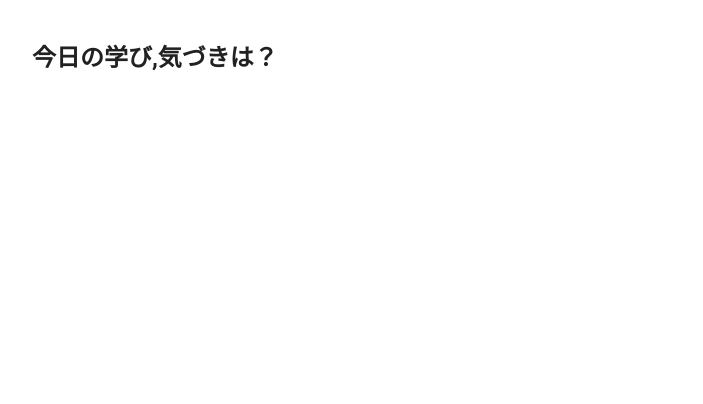
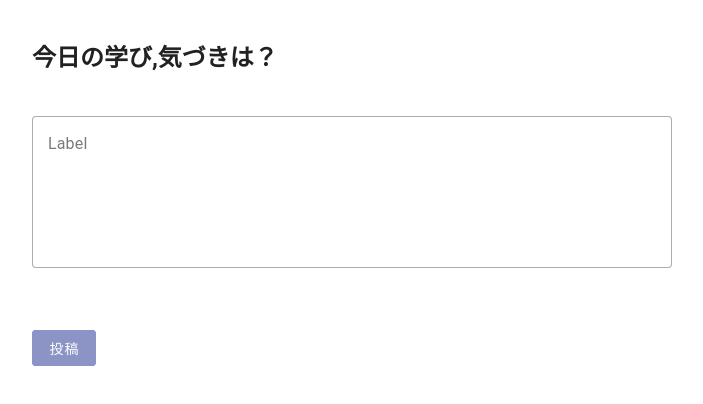
Before and after one commit to kannna5296/book-manager, a Vue app: page /add in a window 1280 px wide. Shown: the top 404 px of the page, without its empty margins (288-991 px from the left). Built offline with nearby package versions, Linux system fonts and the light colour scheme.

Commit message:
投稿ページ作成(送信部分はまだ)

```diff
--- a/src/components/LearnAdd.vue
+++ b/src/components/LearnAdd.vue
@@ -1,5 +1,25 @@
-<script setup lang="ts"></script>
+<script setup lang="ts">
+import { ref } from "vue";
+const learnRequiredValidation = (value: string) =>
+  !!value || "今日の学びを入力してください。";
+const learnMaxValidation = (value: string) =>
+  value.length <= 140 || "140文字以内で入力してください。";
+const learnRules = [learnRequiredValidation, learnMaxValidation];
+
+const valid = ref(false);
+</script>
 
 <template>
   <h2 class="mt-10 w-50 mx-auto">今日の学び,気づきは？</h2>
+  <v-form ref="form" v-model="valid">
+    <v-textarea
+      class="mt-10 w-50 mx-auto"
+      label="Label"
+      variant="outlined"
+      :rules="learnRules"
+    ></v-textarea>
+    <div class="mt-10 w-50 mx-auto">
+      <v-btn :disabled="!valid" color="indigo-darken-3">投稿</v-btn>
+    </div>
+  </v-form>
 </template>
```
